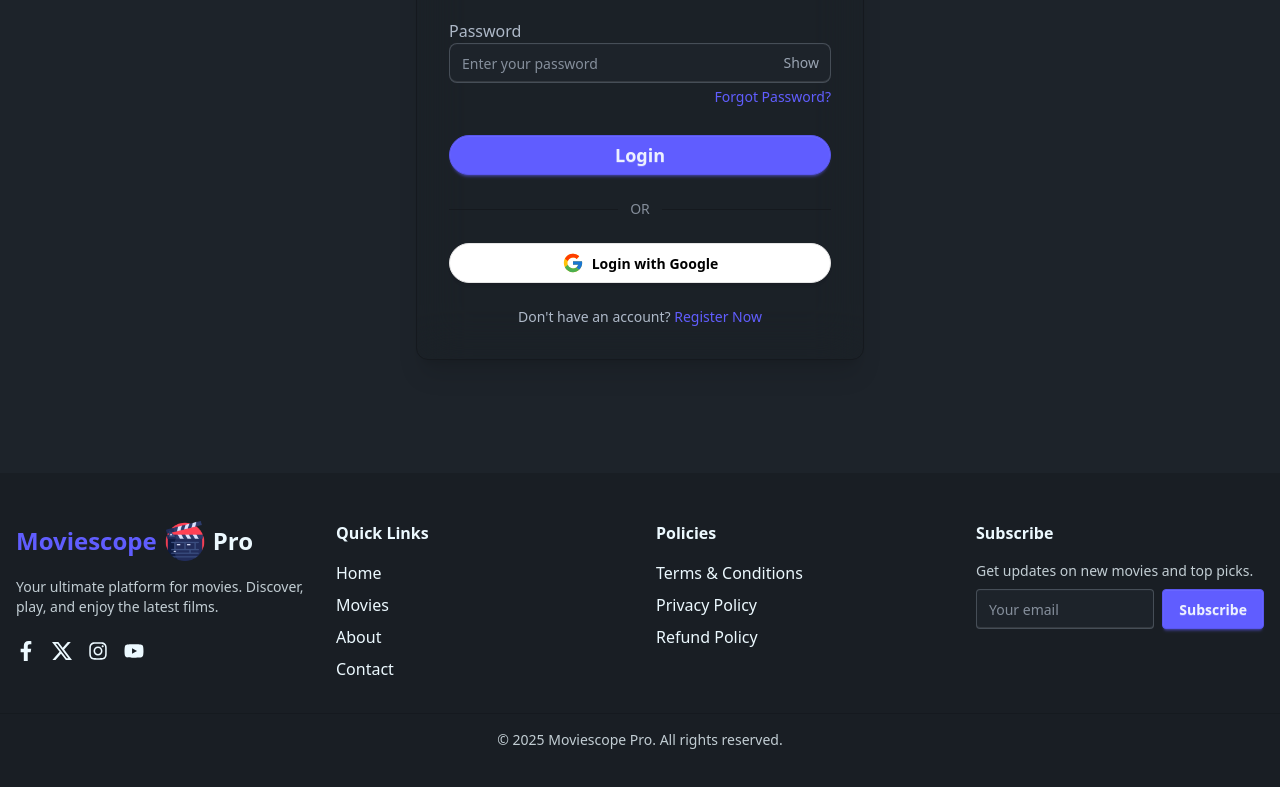
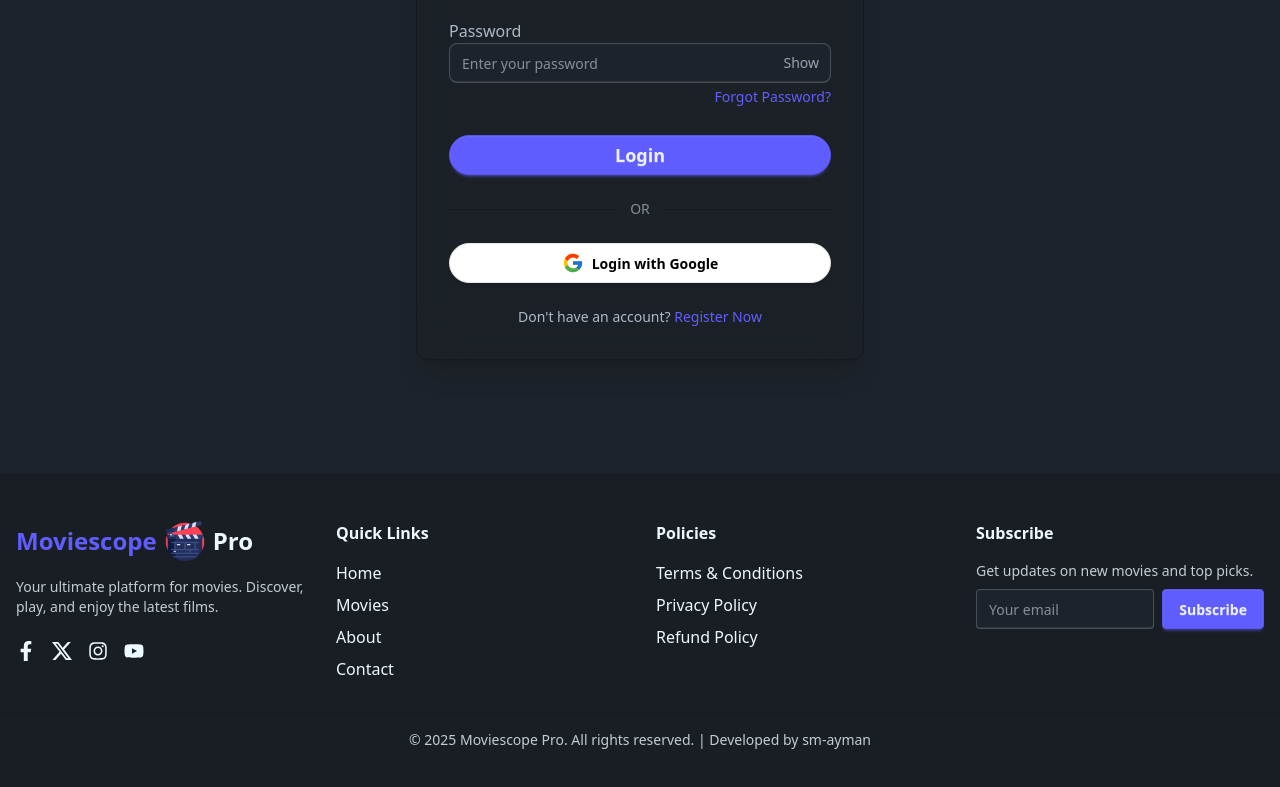
Before and after one commit to sm-ayman/moviescope-pro-client, a React (Vite) app: page /login in a window 1280 px wide. Shown: the part 391-1178 px from the top of the page. Built offline with nearby package versions, Linux system fonts and the light colour scheme; no server answers.

Commit message:
Delete Movie Functionality working

```diff
--- a/src/components/Footer/Footer.jsx
+++ b/src/components/Footer/Footer.jsx
@@ -109,7 +109,15 @@ const Footer = () => {
 
       {/* Footer Bottom */}
       <div className="mt-8 border-t border-base-300 pt-4 text-center text-sm opacity-80">
-        &copy; {new Date().getFullYear()} Moviescope Pro. All rights reserved.
+        &copy; {new Date().getFullYear()} Moviescope Pro. All rights reserved. |
+        Developed by{" "}
+        <Link
+          to="https://sm-ayman.netlify.app/"
+          target="_blank"
+          rel="noopener noreferrer"
+        >
+          sm-ayman
+        </Link>
       </div>
     </footer>
   );
--- a/src/components/RecentlyAddedMovies/RecentlyAddedMovies.jsx
+++ b/src/components/RecentlyAddedMovies/RecentlyAddedMovies.jsx
@@ -22,7 +22,7 @@ const RecentlyAddedMovies = () => {
           Recently Added Movies
         </h2>
 
-        <div className="grid grid-cols-1 sm:grid-cols-2 md:grid-cols-3 lg:grid-cols-4 gap-6">
+        <div className="grid grid-cols-1 sm:grid-cols-2 md:grid-cols-3 lg:grid-cols-3 gap-6">
           {recentMovies.map((movie) => (
             <Link
               to={`/movies/${movie._id}`}
@@ -32,7 +32,7 @@ const RecentlyAddedMovies = () => {
               <img
                 src={movie.posterUrl}
                 alt={movie.title}
-                className="w-full h-64 object-cover"
+                className="w-full h-72 object-cover"
               />
               <div className="p-4 text-center">
                 <h3 className="text-lg md:text-xl font-semibold">
--- a/src/pages/MyCollection/MyCollection.jsx
+++ b/src/pages/MyCollection/MyCollection.jsx
@@ -8,8 +8,10 @@ const MyCollection = () => {
   const { user, loading } = use(AuthContext);
   const [myMovies, setMyMovies] = useState([]);
 
+  // Fetch movies added by the logged-in user
   useEffect(() => {
     if (!user) return;
+
     fetch(
       `http://localhost:5000/movies?addedBy=${encodeURIComponent(user.email)}`
     )
@@ -22,6 +24,7 @@ const MyCollection = () => {
       });
   }, [user]);
 
+  // Delete a movie
   const handleDelete = (id) => {
     if (!window.confirm("Are you sure you want to delete this movie?")) return;
 
@@ -30,6 +33,7 @@ const MyCollection = () => {
     })
       .then((res) => res.json())
       .then(() => {
+        // Remove deleted movie from state to update UI immediately
         setMyMovies((prev) => prev.filter((movie) => movie._id !== id));
       })
       .catch((err) => console.error("Failed to delete movie:", err));
@@ -57,6 +61,7 @@ const MyCollection = () => {
         <h2 className="text-2xl md:text-3xl font-bold text-primary mb-10 text-center">
           My Collection
         </h2>
+
         <div className="flex justify-end mb-8">
           <Link
             to="/add-movie"
@@ -66,6 +71,7 @@ const MyCollection = () => {
             Add Movie
           </Link>
         </div>
+
         {myMovies.length === 0 ? (
           <p className="text-center text-gray-700 dark:text-gray-300">
             You have not added any movies yet.
@@ -73,10 +79,9 @@ const MyCollection = () => {
         ) : (
           <div className="grid grid-cols-1 sm:grid-cols-2 md:grid-cols-3 lg:grid-cols-4 gap-6">
             {myMovies.map((movie) => (
-              <Link
-                to={`/movies/${movie._id}`}
+              <div
                 key={movie._id}
-                className="bg-white/5 dark:bg-gray-800 backdrop-blur-md rounded-xl overflow-hidden shadow-lg hover:shadow-xl transition transform hover:scale-105 flex flex-col"
+                className="bg-white/5 dark:bg-gray-800 backdrop-blur-md rounded-xl overflow-hidden shadow-lg hover:shadow-xl transition transform hover:scale-105 flex flex-col relative"
               >
                 <img
                   src={movie.posterUrl}
@@ -95,22 +100,33 @@ const MyCollection = () => {
                       ⭐ {movie.rating}
                     </p>
                   </div>
+
                   <div className="flex gap-2 mt-4">
                     <Link
                       to={`/movies/update/${movie._id}`}
-                      className="flex-1 px-3 py-2 bg-primary text-white rounded-lg text-center hover:bg-primary/80 transition"
+                      className="flex-1 px-3 py-2 bg-success text-white rounded-lg text-center hover:bg-primary/80 transition"
+                      onClick={(e) => e.stopPropagation()}
                     >
                       Edit
                     </Link>
                     <button
-                      onClick={() => handleDelete(movie._id)}
+                      onClick={(e) => {
+                        e.stopPropagation();
+                        handleDelete(movie._id);
+                      }}
                       className="flex-1 px-3 py-2 bg-red-600 text-white rounded-lg hover:bg-red-700 transition"
                     >
                       Delete
                     </button>
                   </div>
+                  <Link
+                    to={`/movies/${movie._id}`}
+                    className="mt-4 inline-block px-4 py-2 text-white dark:text-white bg-primary rounded-lg hover:bg-primary/90 dark:hover:bg-primary/80 text-center transition"
+                  >
+                    Details
+                  </Link>
                 </div>
-              </Link>
+              </div>
             ))}
           </div>
         )}
```
